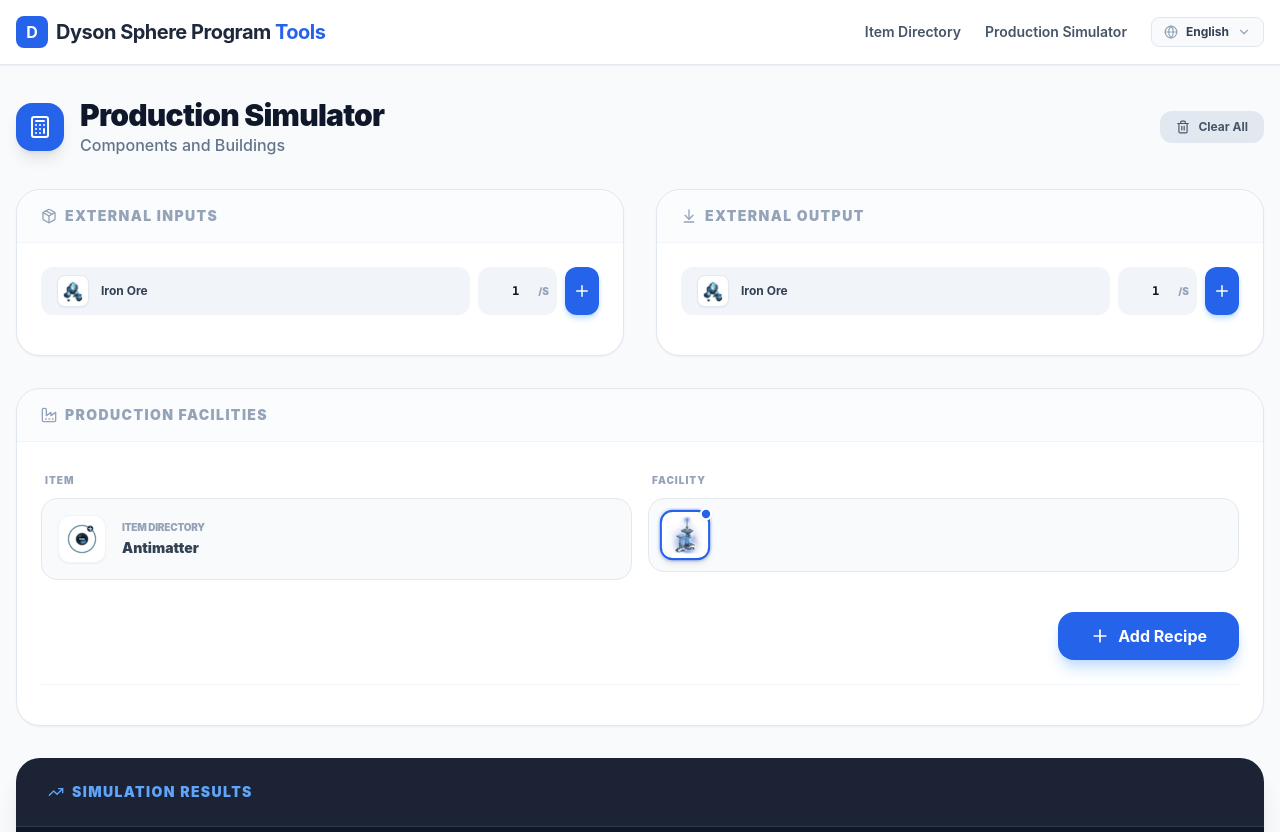
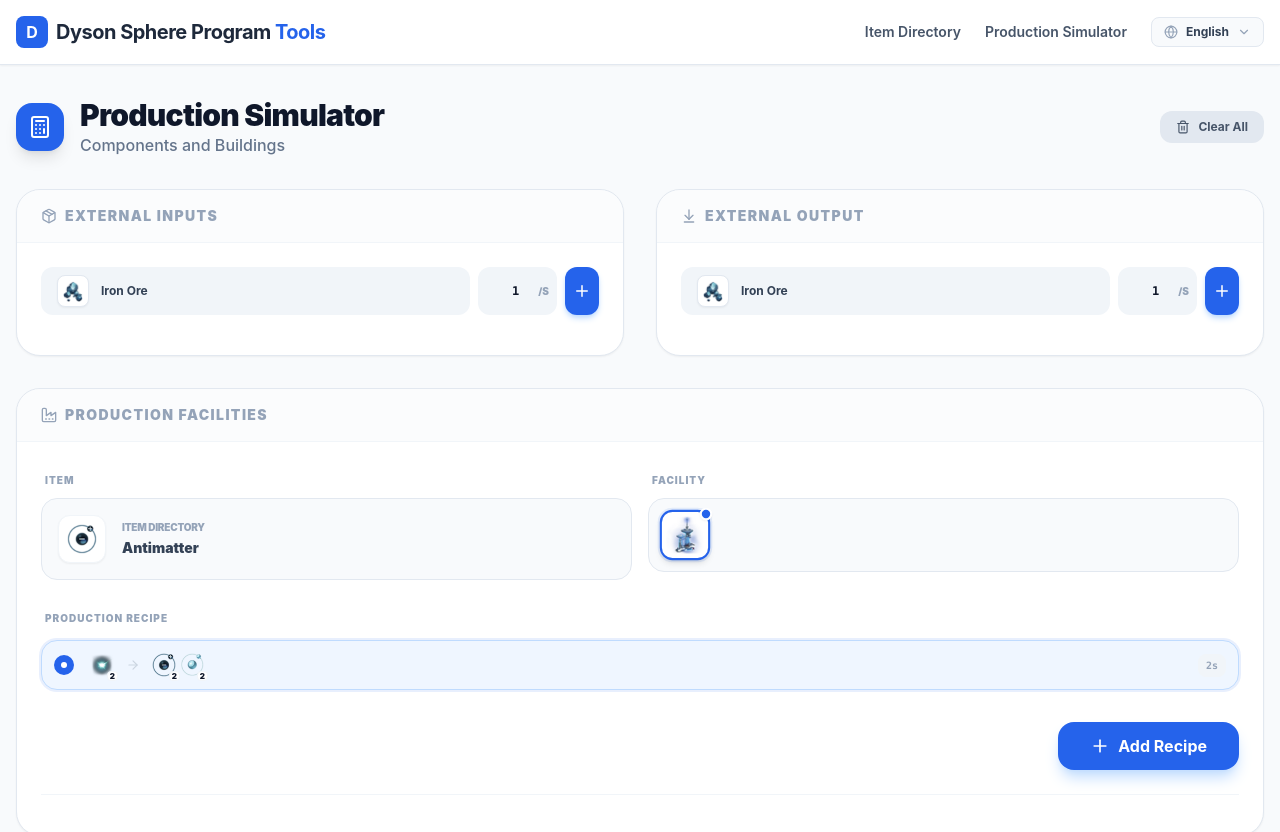
Before and after one commit to gymnasty/dsp, a React (Vite) app: page /simulator in a window 1280 px wide. Shown: the top 832 px of the page. Built offline with nearby package versions, Linux system fonts and the light colour scheme.

Commit message:
レシピを表示するように

```diff
--- a/src/pages/Simulator.tsx
+++ b/src/pages/Simulator.tsx
@@ -439,22 +439,67 @@
               </div>
             </div>
 
-            {availableRecipes.length > 1 && (
-              <div className="space-y-2">
-                <label className="text-[10px] font-black text-slate-400 uppercase tracking-widest px-1">{t('itemDetail.productionRecipe')}</label>
-                <select
-                  value={newRecipeId}
-                  onChange={(e) => setNewRecipeId(e.target.value)}
-                  className="w-full bg-slate-100 border-none rounded-xl px-4 py-3 text-sm font-bold focus:ring-2 focus:ring-blue-500 transition-all"
-                >
-                  {availableRecipes.map(recipe => (
-                    <option key={recipe.id} value={recipe.id}>
-                      {recipe.ingredients.map(ing => getItemName(Object.values(ITEMS).find(item => item.id === ing.itemId))).join(' + ')}
-                      {' -> '}
-                      {recipe.outputCount}x {getItemName(Object.values(ITEMS).find(item => item.id === recipe.outputItemId))}
-                    </option>
-                  ))}
-                </select>
+            {availableRecipes.length > 0 && (
+              <div className="space-y-3">
+                <label className="text-[10px] font-black text-slate-400 uppercase tracking-widest px-1">
+                  {availableRecipes.length > 1 ? t('itemDetail.productionRecipe') : t('itemDetail.productionRecipe')}
+                </label>
+
+                <div className="grid grid-cols-1 gap-2">
+                  {availableRecipes.map(recipe => {
+                    const isSelected = newRecipeId === recipe.id;
+                    return (
+                      <button
+                        key={recipe.id}
+                        onClick={() => setNewRecipeId(recipe.id)}
+                        className={`flex items-center gap-4 p-3 rounded-2xl border transition-all text-left ${
+                          isSelected
+                            ? 'bg-blue-50 border-blue-200 ring-2 ring-blue-600/10'
+                            : 'bg-white border-slate-100 hover:border-blue-200 hover:bg-slate-50'
+                        }`}
+                      >
+                        <div className={`w-5 h-5 rounded-full border-2 flex items-center justify-center shrink-0 ${
+                          isSelected ? 'border-blue-600 bg-blue-600 text-white' : 'border-slate-200'
+                        }`}>
+                          {isSelected && <div className="w-1.5 h-1.5 bg-white rounded-full" />}
+                        </div>
+
+                        <div className="flex-grow flex items-center gap-3">
+                          <div className="flex items-center gap-1">
+                            {recipe.ingredients.map(ing => {
+                              const ingItem = Object.values(ITEMS).find(i => i.id === ing.itemId);
+                              return (
+                                <div key={ing.itemId} className="relative">
+                                  <img src={ingItem?.iconPath} alt="" className="w-6 h-6 object-contain" title={getItemName(ingItem)} />
+                                  <span className="absolute -bottom-1 -right-1 text-[8px] font-black bg-white/90 px-0.5 rounded leading-none border border-slate-100">{ing.count}</span>
+                                </div>
+                              );
+                            })}
+                          </div>
+                          <ArrowRight size={14} className="text-slate-300" />
+                          <div className="flex items-center gap-1">
+                            {[
+                              { itemId: recipe.outputItemId, count: recipe.outputCount },
+                              ...(recipe.extraOutputs || []).map(e => ({ itemId: e.itemId, count: e.count }))
+                            ].map((out, i) => {
+                              const outItem = Object.values(ITEMS).find(i => i.id === out.itemId);
+                              return (
+                                <div key={`${out.itemId}-${i}`} className="relative">
+                                  <img src={outItem?.iconPath} alt="" className="w-6 h-6 object-contain" title={getItemName(outItem)} />
+                                  <span className="absolute -bottom-1 -right-1 text-[8px] font-black bg-white/90 px-0.5 rounded leading-none border border-slate-100">{out.count}</span>
+                                </div>
+                              );
+                            })}
+                          </div>
+                        </div>
+
+                        <div className="text-[10px] font-mono font-bold text-slate-400 bg-slate-100 px-2 py-1 rounded-lg">
+                          {recipe.time}s
+                        </div>
+                      </button>
+                    );
+                  })}
+                </div>
               </div>
             )}
 
```
